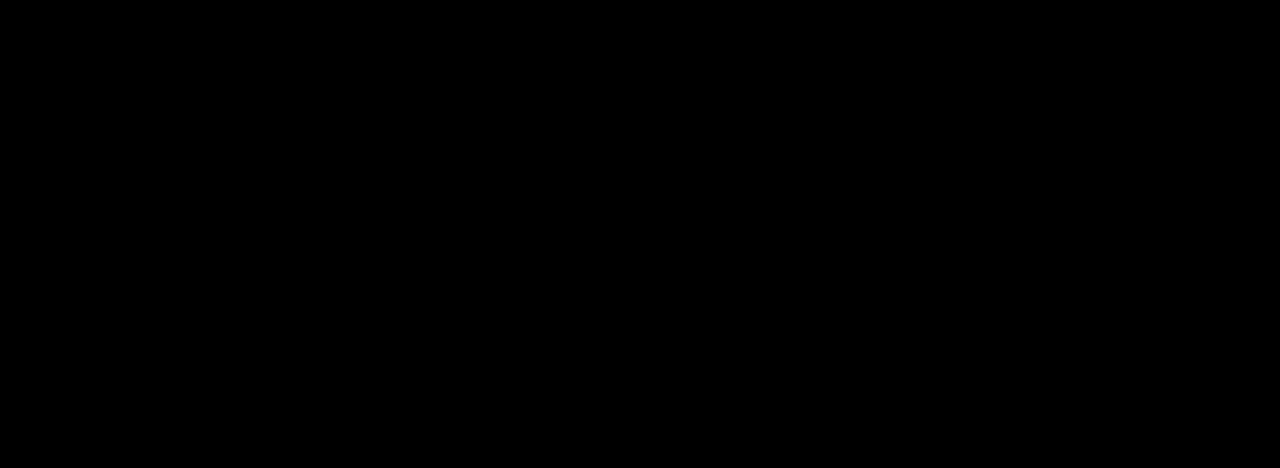
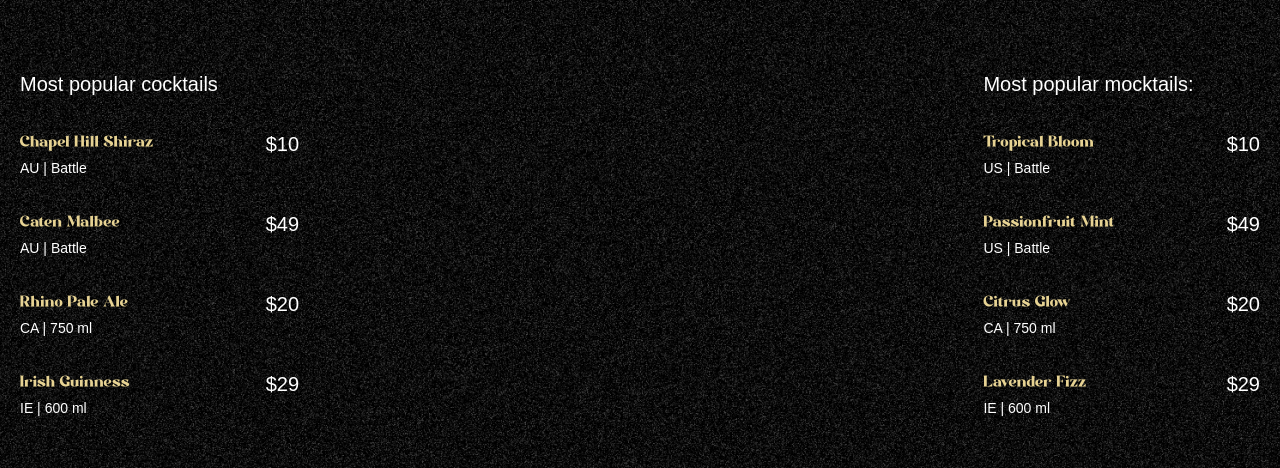
Before and after one commit to abd041/mojito, a React (Vite) app: page / in a window 1280 px wide. Shown: the part 890-1358 px from the top of the page. Built offline with nearby package versions, Linux system fonts and the light colour scheme; a web font is replaced by a local one.

Commit message:
cocktails section completed

```diff
--- a/src/App.jsx
+++ b/src/App.jsx
@@ -2,6 +2,7 @@
 import { ScrollTrigger, SplitText } from "gsap/all"
 import Navbar from "./components/Navbar"
 import Hero from "./components/Hero"
+import Concktails from "./components/Concktails"
 
 gsap.registerPlugin(ScrollTrigger, SplitText)
 
@@ -10,7 +11,7 @@
     <main>
       <Navbar />
       <Hero/>
-      <div className="h-dvh bg-black"></div>
+     <Concktails/>
     </main>
   )
 }
--- /dev/null
+++ b/src/components/Concktails.jsx
@@ -0,0 +1,72 @@
+import React from "react";
+import { cocktailLists, mockTailLists } from "../../constants";
+import { useGSAP } from "@gsap/react";
+import gsap from "gsap";
+
+const Concktails = () => {
+  useGSAP(() => {
+    const parrallaxTimeline = gsap
+      .timeline({
+        scrollTrigger: {
+          trigger: "#cocktails",
+          start: "top 30%",
+          end: "bottom 80%",
+          scrub: true,
+        },
+      })
+
+      parrallaxTimeline.from("#c-left-leaf", {
+        x: -100,
+        y: 100,
+      })
+
+      parrallaxTimeline.from("#c-right-leaf", {
+        x: 100,
+        y: 100,
+      });
+  });
+  return (
+    <section id="cocktails" className="noisy">
+      <img src="/images/cocktail-left-leaf.png" alt="..." id="c-left-leaf" />
+      <img src="/images/cocktail-right-leaf.png" alt="..." id="c-right-leaf" />
+
+      <div className="list">
+        <div className="popular">
+          <h2> Most popular cocktails</h2>
+          <ul>
+            {cocktailLists.map(({ name, country, detail, price }) => (
+              <li key={name}>
+                <div className="md:me-28">
+                  <h3>{name}</h3>
+                  <p>
+                    {country} | {detail}
+                  </p>
+                </div>
+                <span>{price}</span>
+              </li>
+            ))}
+          </ul>
+        </div>
+
+        <div className="loved">
+          <h2> Most popular mocktails:</h2>
+          <ul>
+            {mockTailLists.map(({ name, country, detail, price }) => (
+              <li key={name}>
+                <div className="me-28">
+                  <h3>{name}</h3>
+                  <p>
+                    {country} | {detail}
+                  </p>
+                </div>
+                <span>{price}</span>
+              </li>
+            ))}
+          </ul>
+        </div>
+      </div>
+    </section>
+  );
+};
+
+export default Concktails;
```
